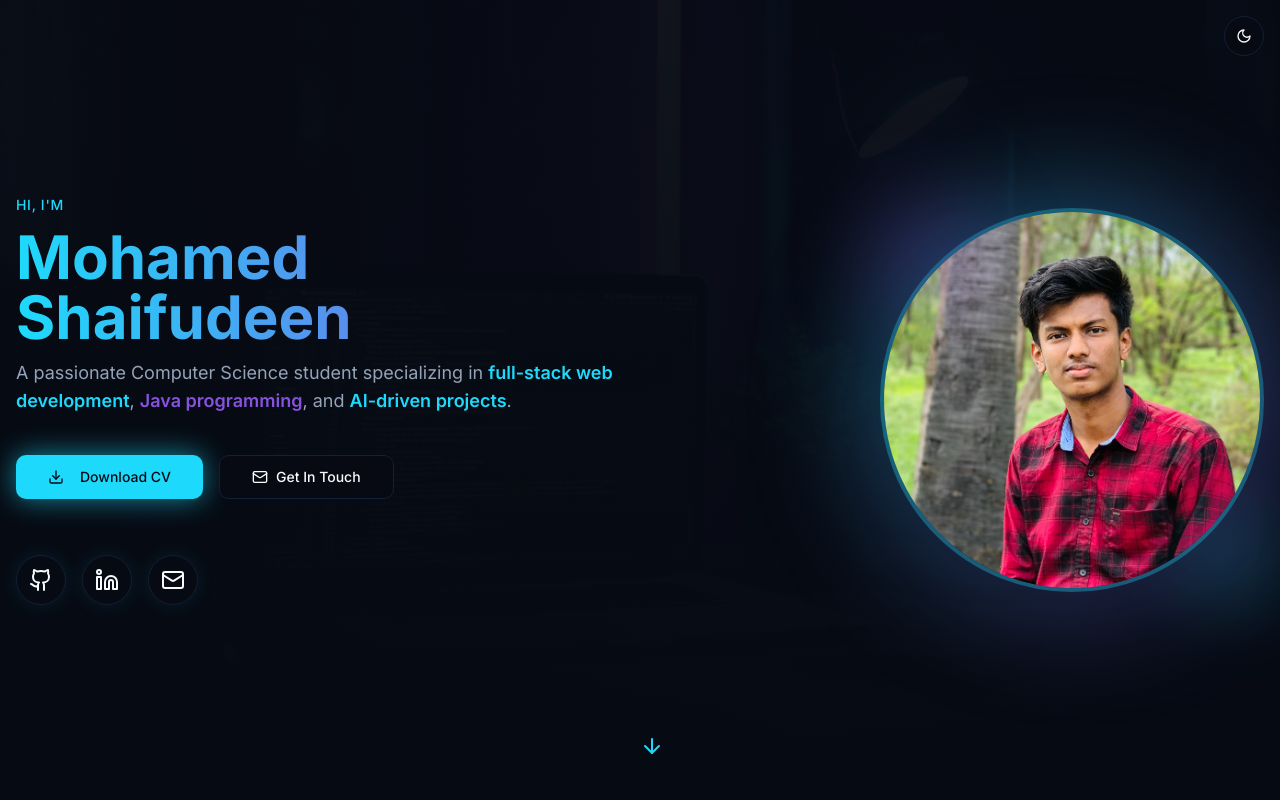
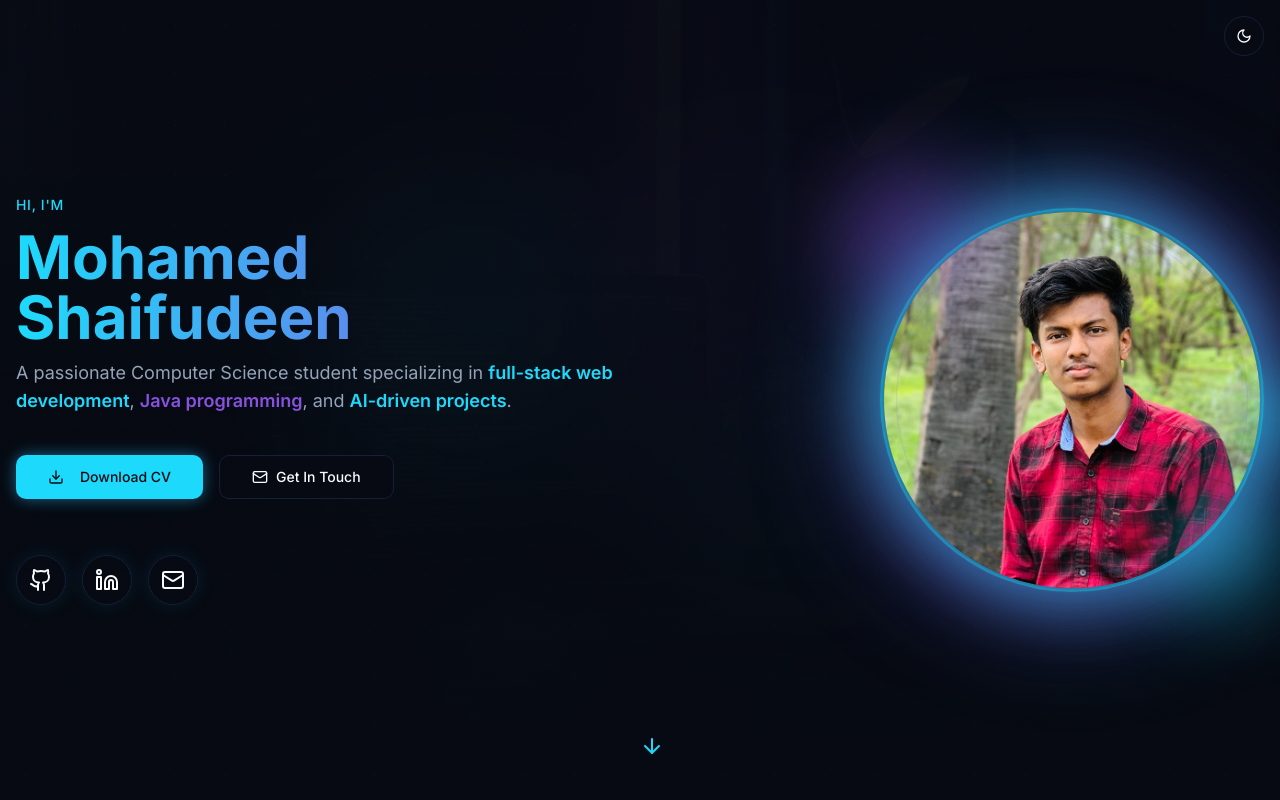
Before and after one commit to Shaifudeen007/New-Portfolio, a React (Vite) app: page / in a window 1280 px wide. Shown: the top 800 px of the page. Built offline with nearby package versions, Linux system fonts and the light colour scheme; the HTML template or start-up script is replaced by a standard one.

Commit message:
Add movement and glow effects

```diff
--- a/src/components/Hero.tsx
+++ b/src/components/Hero.tsx
@@ -6,14 +6,33 @@ import profileImg from "@/assets/profile.jpg";
 const Hero = () => {
   return (
     <section className="relative min-h-screen flex items-center justify-center overflow-hidden">
+      {/* Animated Background Particles */}
+      <div className="absolute inset-0 z-0">
+        <div className="absolute top-1/4 left-1/4 w-72 h-72 bg-primary/30 rounded-full blur-3xl animate-float" />
+        <div className="absolute bottom-1/3 right-1/4 w-96 h-96 bg-secondary/25 rounded-full blur-3xl animate-float" style={{ animationDelay: '2s', animationDuration: '8s' }} />
+        <div className="absolute top-1/2 left-1/2 w-64 h-64 bg-accent/20 rounded-full blur-3xl animate-float" style={{ animationDelay: '4s', animationDuration: '10s' }} />
+        <div className="absolute top-3/4 left-1/3 w-48 h-48 bg-primary/20 rounded-full blur-2xl animate-float" style={{ animationDelay: '1s', animationDuration: '7s' }} />
+      </div>
+
       {/* Background Image with Overlay */}
       <div className="absolute inset-0 z-0">
         <img
           src={heroBg}
           alt="Hero Background"
-          className="w-full h-full object-cover opacity-20"
+          className="w-full h-full object-cover opacity-10"
         />
         <div className="absolute inset-0 bg-gradient-to-b from-background/80 via-background/90 to-background" />
+      </div>
+
+      {/* Animated Grid Pattern */}
+      <div className="absolute inset-0 z-0 opacity-20">
+        <div
+          className="absolute inset-0 animate-pulse"
+          style={{
+            backgroundImage: 'radial-gradient(circle, hsl(var(--primary) / 0.15) 1px, transparent 1px)',
+            backgroundSize: '50px 50px',
+          }}
+        />
       </div>
 
       {/* Content */}
@@ -75,17 +94,29 @@ const Hero = () => {
 
           {/* Right Side - Profile Image */}
           <div className="flex justify-center md:justify-end animate-fade-in opacity-0" style={{ animationDelay: '0.3s', animationFillMode: 'forwards' }}>
-            <div className="relative">
-              <div className="absolute inset-0 bg-gradient-to-br from-primary to-secondary rounded-full blur-3xl opacity-50 animate-pulse" />
+            <div className="relative group">
+              {/* Multi-layered glow effect */}
+              <div className="absolute inset-0 bg-gradient-to-br from-primary via-secondary to-accent rounded-full blur-3xl opacity-60 animate-glow" />
+              <div className="absolute inset-0 bg-gradient-to-tl from-secondary to-primary rounded-full blur-2xl opacity-40 animate-pulse" />
+
               <div className="relative">
                 <img
                   src={profileImg}
                   alt="Mohamed Shaifudeen Profile"
-                  className="w-64 h-64 md:w-80 md:h-80 lg:w-96 lg:h-96 rounded-full object-cover border-4 border-primary/30 shadow-2xl hover:scale-105 transition-transform duration-300"
+                  className="w-64 h-64 md:w-80 md:h-80 lg:w-96 lg:h-96 rounded-full object-cover border-4 border-primary/40 shadow-2xl group-hover:scale-105 group-hover:border-primary/60 transition-all duration-500"
+                  style={{
+                    boxShadow: '0 0 60px hsl(var(--primary) / 0.4), 0 0 100px hsl(var(--secondary) / 0.2)'
+                  }}
                 />
-                {/* Decorative elements */}
-                <div className="absolute -bottom-4 -right-4 w-24 h-24 bg-primary/20 rounded-full blur-2xl animate-float" />
-                <div className="absolute -top-4 -left-4 w-32 h-32 bg-secondary/20 rounded-full blur-2xl animate-float" style={{ animationDelay: '1s' }} />
+
+                {/* Floating decorative orbs */}
+                <div className="absolute -bottom-8 -right-8 w-32 h-32 bg-gradient-to-br from-primary to-transparent rounded-full blur-2xl opacity-70 animate-float" />
+                <div className="absolute -top-8 -left-8 w-40 h-40 bg-gradient-to-br from-secondary to-transparent rounded-full blur-2xl opacity-60 animate-float" style={{ animationDelay: '1.5s', animationDuration: '7s' }} />
+                <div className="absolute top-1/2 -right-12 w-24 h-24 bg-gradient-to-br from-accent to-transparent rounded-full blur-xl opacity-50 animate-float" style={{ animationDelay: '3s', animationDuration: '9s' }} />
+
+                {/* Rotating ring effect */}
+                <div className="absolute inset-0 rounded-full border-2 border-primary/20 animate-spin" style={{ animationDuration: '20s' }} />
+                <div className="absolute inset-4 rounded-full border border-secondary/20 animate-spin" style={{ animationDuration: '15s', animationDirection: 'reverse' }} />
               </div>
             </div>
           </div>
--- a/src/index.css
+++ b/src/index.css
@@ -116,23 +116,42 @@ All colors MUST be HSL.
 
   @keyframes float {
     0%, 100% {
-      transform: translateY(0px);
+      transform: translateY(0px) translateX(0px);
     }
-    50% {
-      transform: translateY(-20px);
+    33% {
+      transform: translateY(-20px) translateX(10px);
+    }
+    66% {
+      transform: translateY(-10px) translateX(-10px);
     }
   }
 
   .animate-glow {
-    animation: glow 2s ease-in-out infinite alternate;
+    animation: glow 3s ease-in-out infinite alternate;
   }
 
   @keyframes glow {
-    from {
-      box-shadow: 0 0 20px hsl(var(--primary) / 0.5);
+    0% {
+      box-shadow: 0 0 20px hsl(var(--primary) / 0.4), 0 0 40px hsl(var(--secondary) / 0.2);
     }
-    to {
-      box-shadow: 0 0 40px hsl(var(--primary) / 0.8);
+    50% {
+      box-shadow: 0 0 40px hsl(var(--secondary) / 0.6), 0 0 60px hsl(var(--primary) / 0.3);
+    }
+    100% {
+      box-shadow: 0 0 60px hsl(var(--primary) / 0.8), 0 0 80px hsl(var(--secondary) / 0.4);
+    }
+  }
+
+  .animate-glow-pulse {
+    animation: glow-pulse 2s ease-in-out infinite;
+  }
+
+  @keyframes glow-pulse {
+    0%, 100% {
+      box-shadow: 0 0 10px hsl(var(--primary) / 0.3);
+    }
+    50% {
+      box-shadow: 0 0 25px hsl(var(--primary) / 0.6), 0 0 35px hsl(var(--secondary) / 0.3);
     }
   }
 }
```
